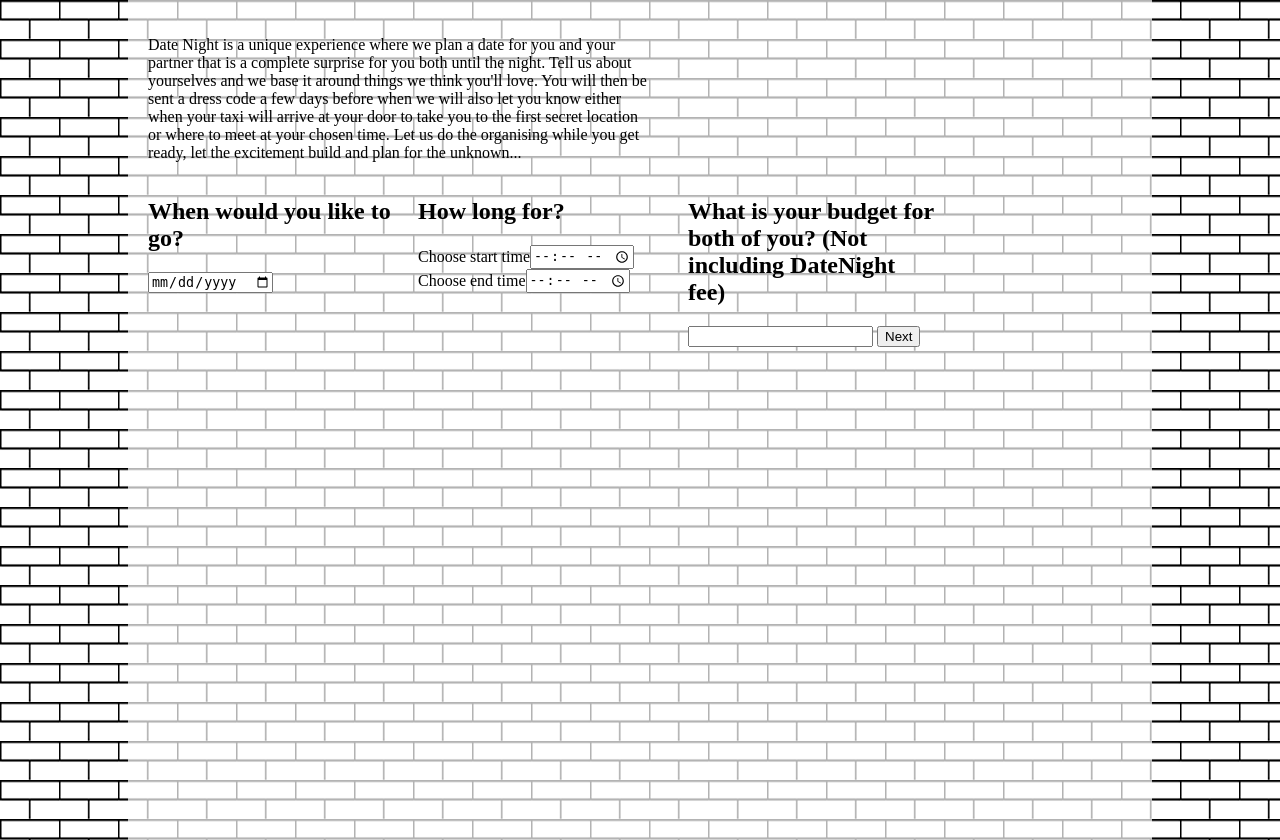
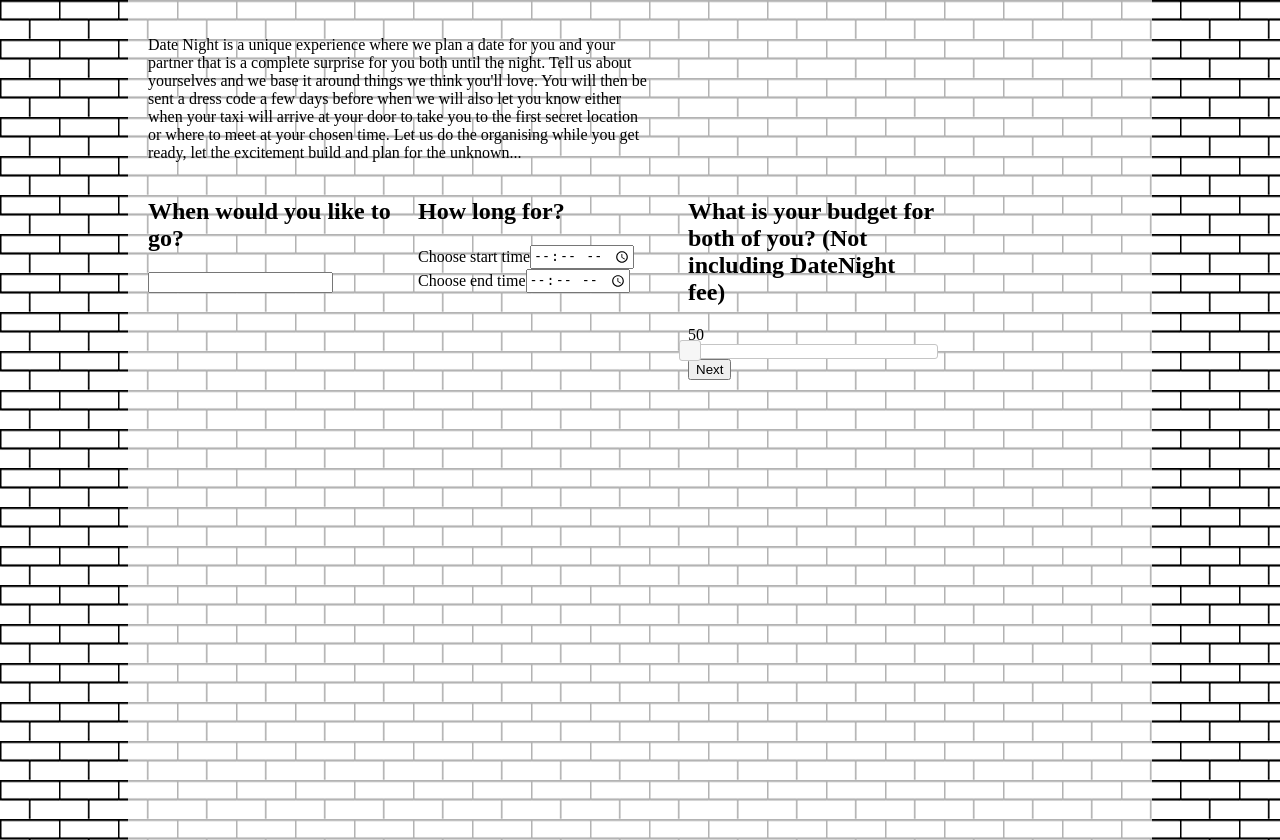
Before and after one commit to scubbo/datenight, a PHP site: page /letsgetstarted in a window 1280 px wide. Run offline with PHP 8.4, Linux system fonts and the light colour scheme; some libraries are stand-ins or nearby versions.

Commit message:
jQuery UI

```diff
--- a/src/html/letsgetstarted/index.php
+++ b/src/html/letsgetstarted/index.php
@@ -4,6 +4,8 @@
   include '../../php/headImport.php';
 ?>
 <link rel='stylesheet' type='text/css' href='/assets/letsGetStarted.css' />
+<link rel="stylesheet" href="//code.jquery.com/ui/1.11.4/themes/smoothness/jquery-ui.css">
+<script src="https://code.jquery.com/ui/1.11.4/jquery-ui.min.js" integrity="sha256-xNjb53/rY+WmG+4L6tTl9m6PpqknWZvRt0rO1SRnJzw=" crossorigin="anonymous"></script>
 </head>
 
 <body>
@@ -20,7 +22,7 @@
 <div id="infoDiv">
   <div id="dateDiv">
     <h2>When would you like to go?</h2>
-    <input type="date" name="date" />
+    <input type="text" name="date" />
   </div>
 
   <div id="howLongDiv">
@@ -31,7 +33,8 @@
 
   <div id="budgetDiv">
     <h2>What is your budget for both of you? (Not including DateNight fee)</h2>
-    <input name="budget"></input>
+    <span id="budgetAmountDisplay">50</span>
+    <div id="budgetSliderDiv"></div>
     <input type="button" value="Next" id="next"></input>
   </div>
 </div>
@@ -39,10 +42,22 @@
 
 <script type="text/javascript">
   $(document).ready(function() {
+
+    $('input[name="date"]').datepicker();
+    $('#budgetSliderDiv').slider({
+      value: 50,
+      min: 50,
+      max: 500,
+      step: 50,
+      slide: function(event, ui) {
+        $('#budgetAmountDisplay').text(ui.value);
+      }
+    });
+
     $('#next').click(function() {
       $.post('/cgi-bin/createUser.py',
         {
-          'data': $('#infoForm').serialize()
+          'data': $('#infoForm').serialize() + '&budget=' + $('#budgetSliderDiv').slider('value')
         },
         function(data) {
           window.location.assign('/interests');
```
